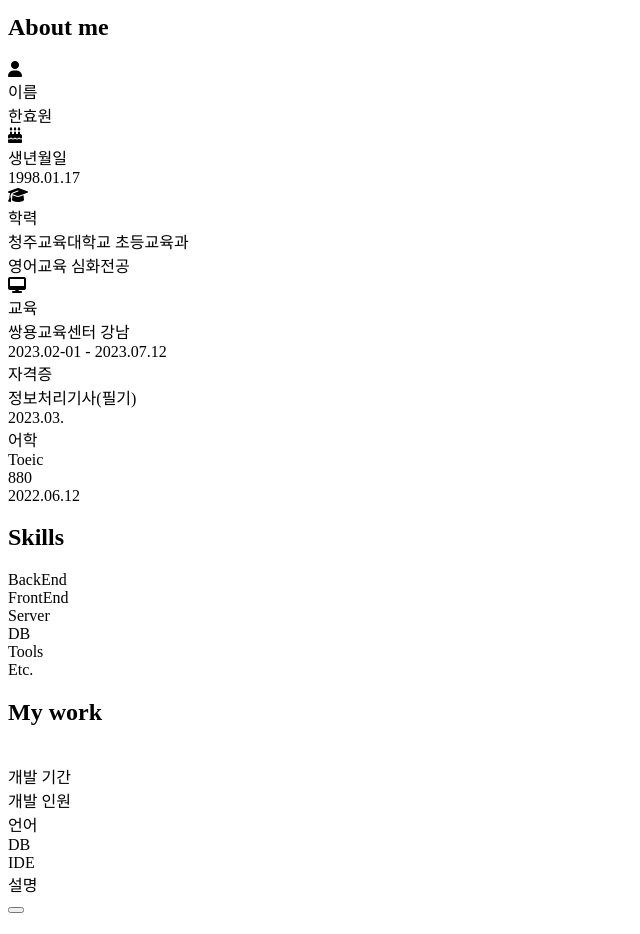
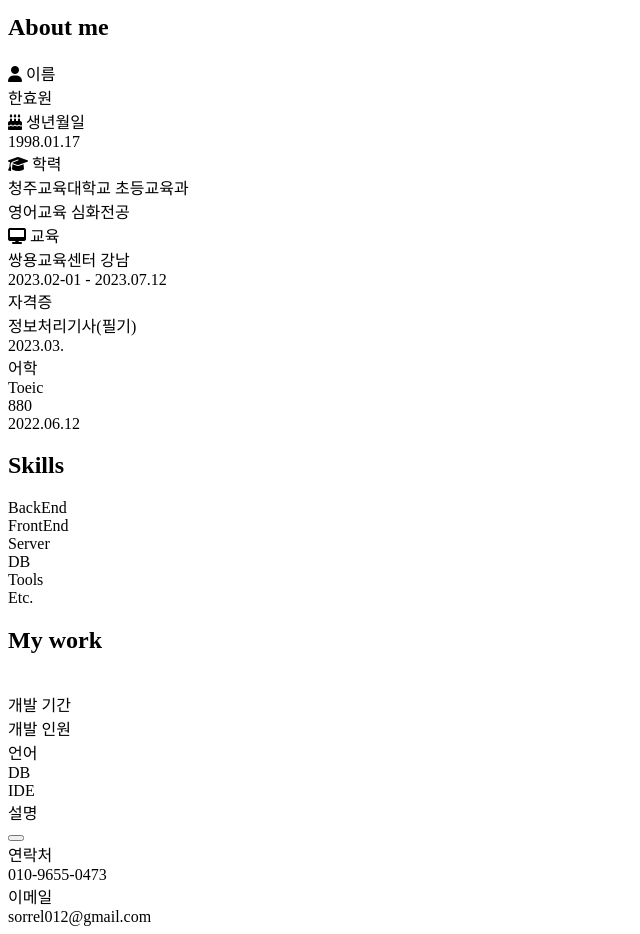
Before and after one commit to sorrel012/portfolio, a plain HTML site: page index.html in a window 1280 px wide. Shown: the part 860-1794 px from the top of the page, without its empty margins (0-640 px from the left). Drawn offline with Linux system fonts and the light colour scheme; a web font is replaced by a local one.

Commit message:
feat: implement contact HTML

```diff
--- a/index.html
+++ b/index.html
@@ -48,34 +48,35 @@
         <div class="about__me">
             <div class="about_me_ps">
                 <div class="ps__info">
-                    <div class="info__icon">
+                    <div class="info__title">
                         <i class="fa-solid fa-user"></i>
+                        이름
                     </div>
-                    <div class="info__title">이름</div>
                     <div class="info__content">한효원</div>
                 </div>
                 <div class="ps__info">
-                    <div class="info__icon">
+                    </div>
+                    <div class="info__title">
                         <i class="fa-solid fa-cake-candles"></i>
+                        생년월일
                     </div>
-                    <div class="info__title">생년월일</div>
                     <div class="info__content">1998.01.17</div>
                 </div>
                 <div class="ps__info">
-                    <div class="info__icon">
+                    <div class="info__title">
                         <i class="fa-solid fa-graduation-cap"></i>
+                        학력
                     </div>
-                    <div class="info__title">학력</div>
                     <div class="info__content">
                         청주교육대학교 초등교육과
                         <div>영어교육 심화전공</div>
                     </div>
                 </div>
                 <div class="ps__info">
-                    <div class="info__icon">
+                    <div class="info__title">
                         <i class="fa-solid fa-desktop"></i>
+                        교육
                     </div>
-                    <div class="info__title">교육</div>
                     <div class="info__content">
                         쌍용교육센터 강남
                         <div>2023.02-01 - 2023.07.12</div>
@@ -156,7 +157,6 @@
                         <div class="work__title">언어</div>
                         <div class="env__content"></div>
                     </div>
-                    <div class="work__env">
                         <div class="work__title">DB</div>
                         <div class="env__content"></div>
                     </div>
@@ -175,7 +175,26 @@
     </section>
 
     <!-- Contact -->
-    <section id="contact"></section>
+    <section id="contact">
+        <div class="about__me__ps">
+            <div class="ps__info">
+                <div class="info__title">
+
+                    연락처
+                </div>
+                <div class="info__content">010-9655-0473</div>
+            </div>
+            <div class="ps__info">
+                <div class="info__title">
+
+                    이메일
+                </div>
+                <div class="info__content">sorrel012@gmail.com</div>
+            </div>
+        </div>
+        <div class="contact__addition">
+        </div>
+    </section>
 
 </body>
 </html>
```
